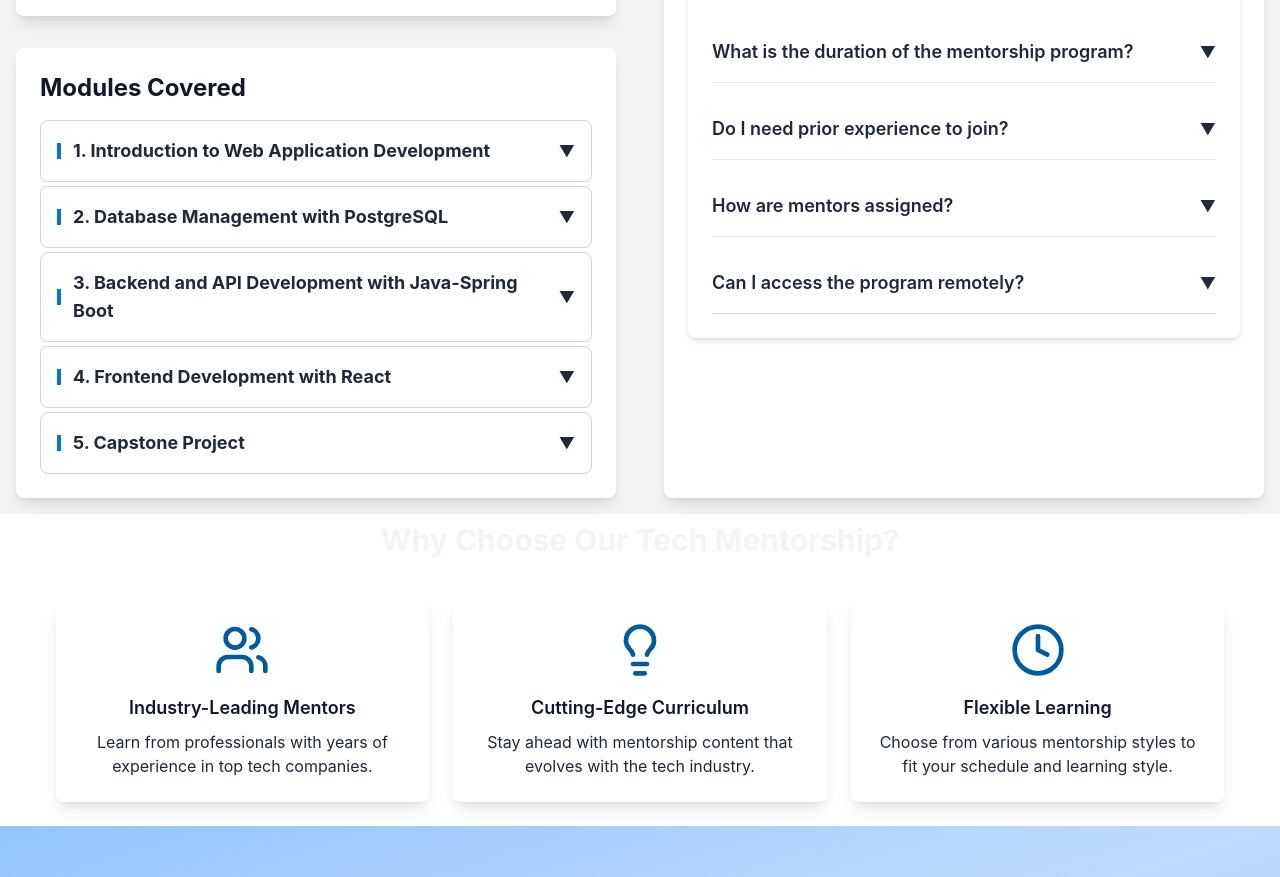
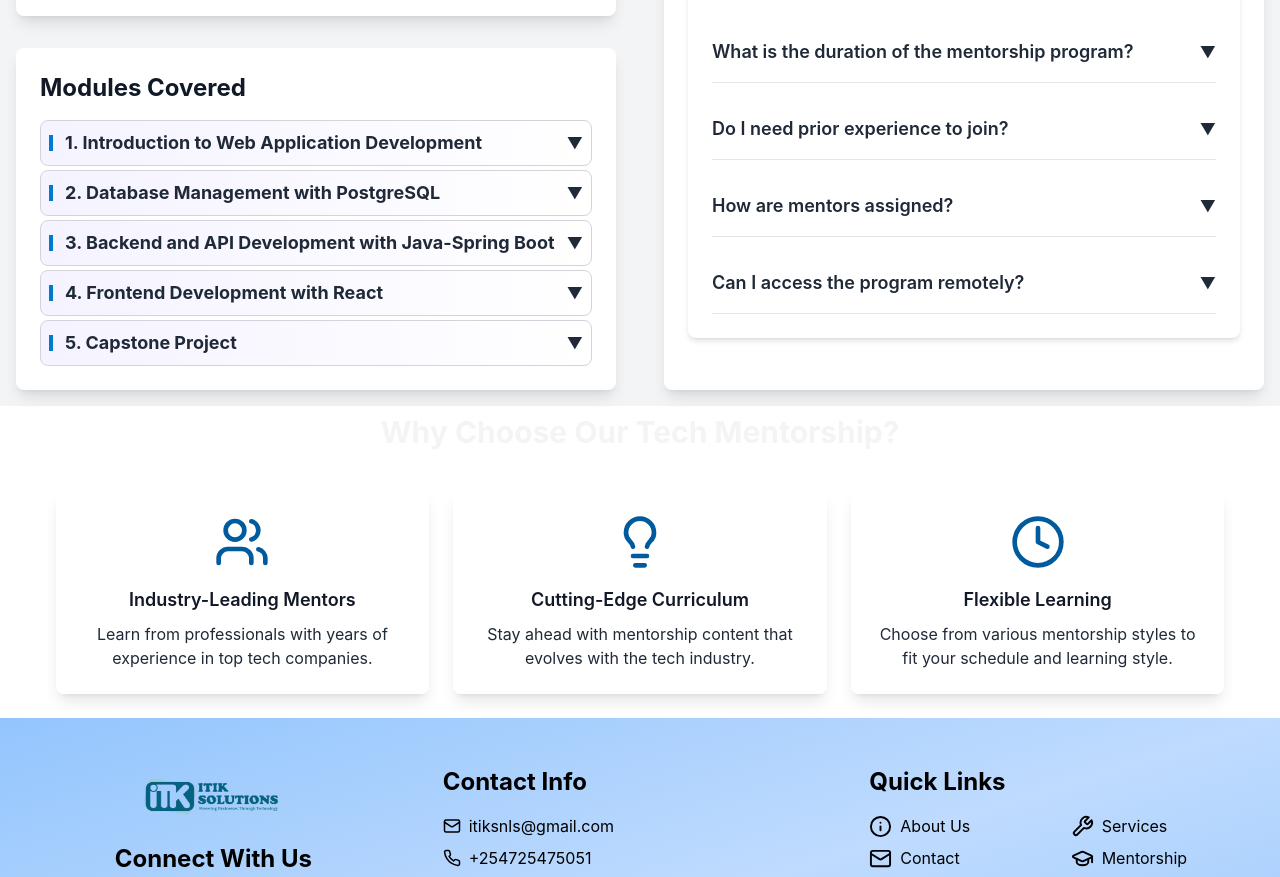
Before and after one commit to tkivite/itik-solutions, a React (Vite) app: page /mentorship in a window 1280 px wide. Shown: the part 900-1777 px from the top of the page. Built offline with nearby package versions, Linux system fonts and the light colour scheme.

Commit message:
updated mentorship page

```diff
--- a/src/pages/Mentorship.jsx
+++ b/src/pages/Mentorship.jsx
@@ -289,9 +289,9 @@ const Mentorship = () => {
                   ].map((item, index) => (
                     <motion.div
                       key={index}
-                      className="flex flex-col p-4 rounded-lg border border-gray-300 bg-white"
-                      initial={{ opacity: 0 }}
-                      animate={{ opacity: 1 }}
+                      className="flex flex-col p-2 rounded-lg border border-gray-300 bg-gradient-to-r from-violet-50 via-transparent to-primary-dark bg-[length:200%_100%] bg-left transition-all duration-500 ease-in-out"
+                      initial={{ backgroundPosition: "left" }}
+                      whileHover={{ backgroundPosition: "right" }}
                       transition={{ duration: 0.5 }}
                       onClick={() => handleToggle(index)}
                     >
@@ -318,7 +318,7 @@ const Mentorship = () => {
                       {/* Show this section only if this module is expanded */}
                       {expandedModule === index && (
                         <motion.div
-                          className="mt-2"
+                          className="mt-2 pl-2 sm:pl-4"
                           initial={{ height: 0 }}
                           animate={{ height: "auto" }}
                           transition={{ duration: 0.3 }}
@@ -530,7 +530,7 @@ const Mentorship = () => {
                 <h2 className="text-2xl font-bold text-gray-900 mb-6 text-center">
                   Frequently Asked Questions
                 </h2>
-                <div className="space-y-4">
+                <div className="space-y-4 cursor-pointer">
                   {faqItems.map((item, index) => (
                     <motion.div
                       key={index}
```
